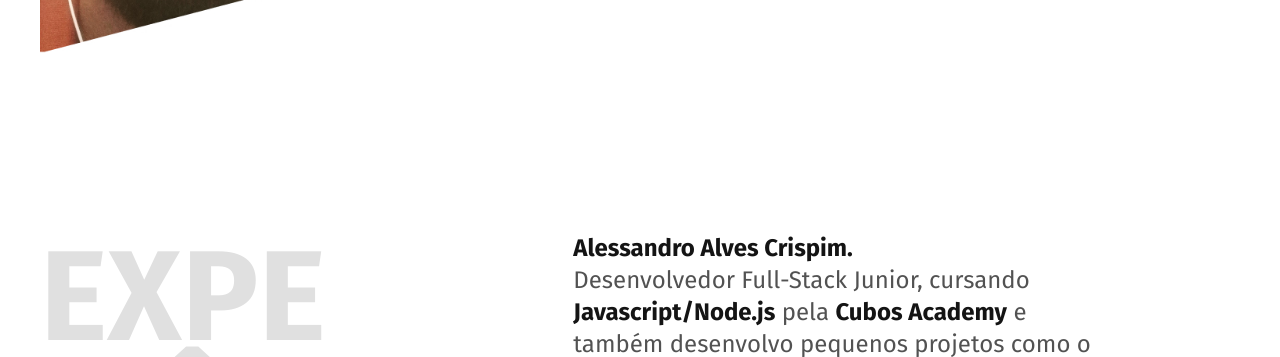
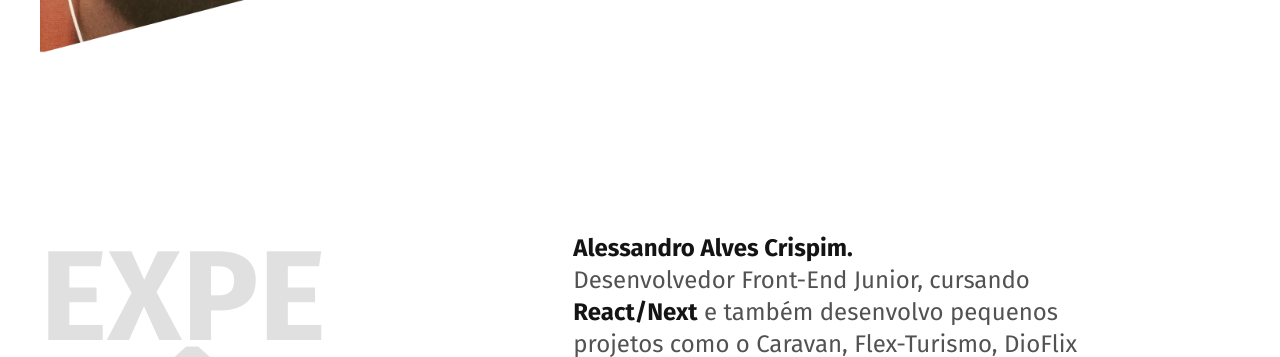
Before and after one commit to alessandrocrispim/alessandrocurriculo.github.io, a plain HTML site: page index.html in a window 1280 px wide. Shown: the part 531-888 px from the top of the page. Drawn offline with Linux system fonts and the light colour scheme.

Commit message:
atualização front end

```diff
--- a/index.html
+++ b/index.html
@@ -50,8 +50,8 @@
       <div>
         <p class="experiencia-texto fadeInDown" data-anime="600">
             <strong>Alessandro Alves Crispim.</strong> <br>
-           Desenvolvedor Full-Stack Junior,
-           cursando <strong>Javascript/Node.js</strong> pela <strong>Cubos Academy</strong> e também desenvolvo pequenos projetos como o Caravan, Flex-Turismo, DioFlix entre outros... utilizando <strong>HTML</strong> , <strong>CSS</strong> e <strong>Javascript</strong>. E projetos <strong>UI Design</strong> em figma.
+           Desenvolvedor Front-End Junior,
+           cursando <strong>React/Next</strong>  e também desenvolvo pequenos projetos como o Caravan, Flex-Turismo, DioFlix entre outros... utilizando <strong>HTML</strong> , <strong>CSS</strong> e <strong>Javascript</strong>. E projetos <strong>UI Design</strong> em figma.
         </p>
 
         <div class="empresa">
```
